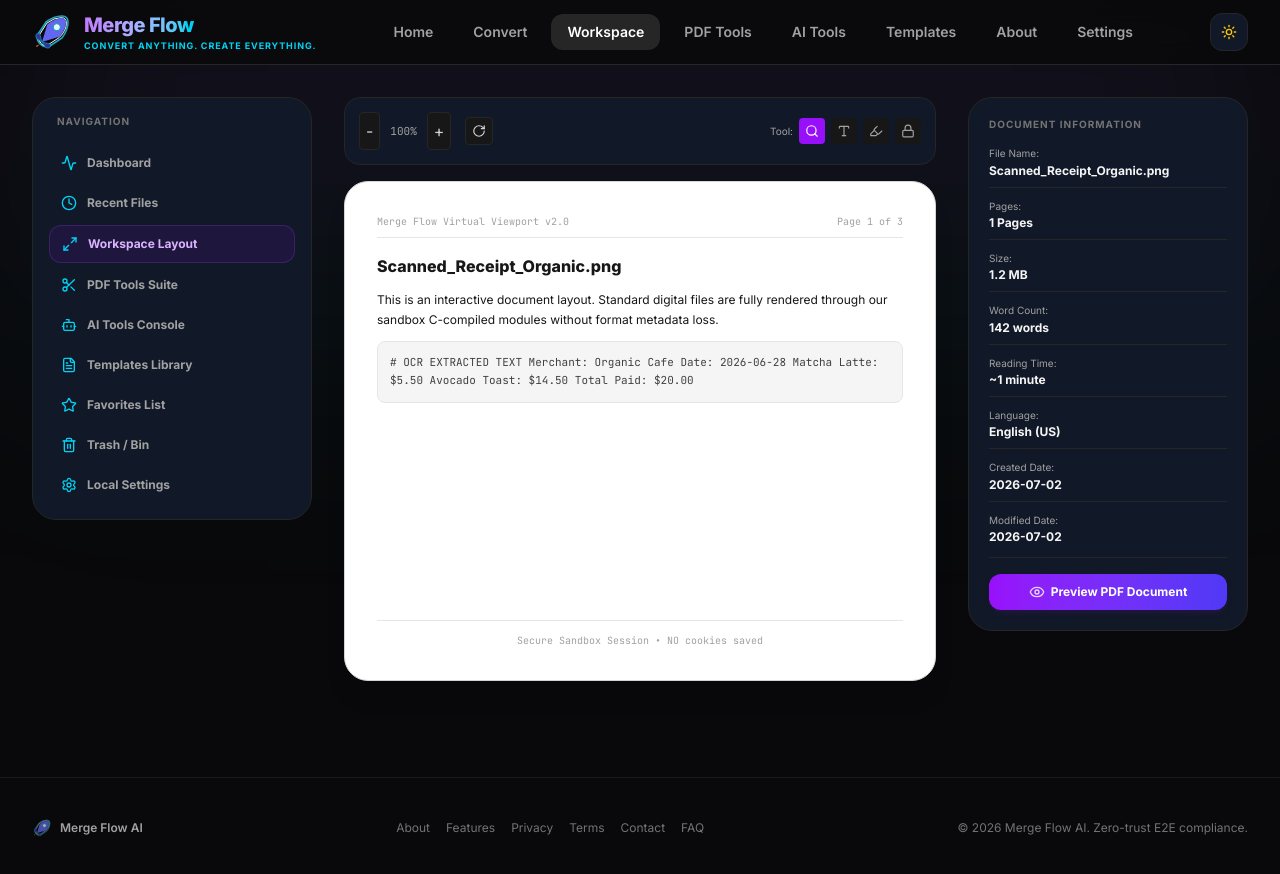
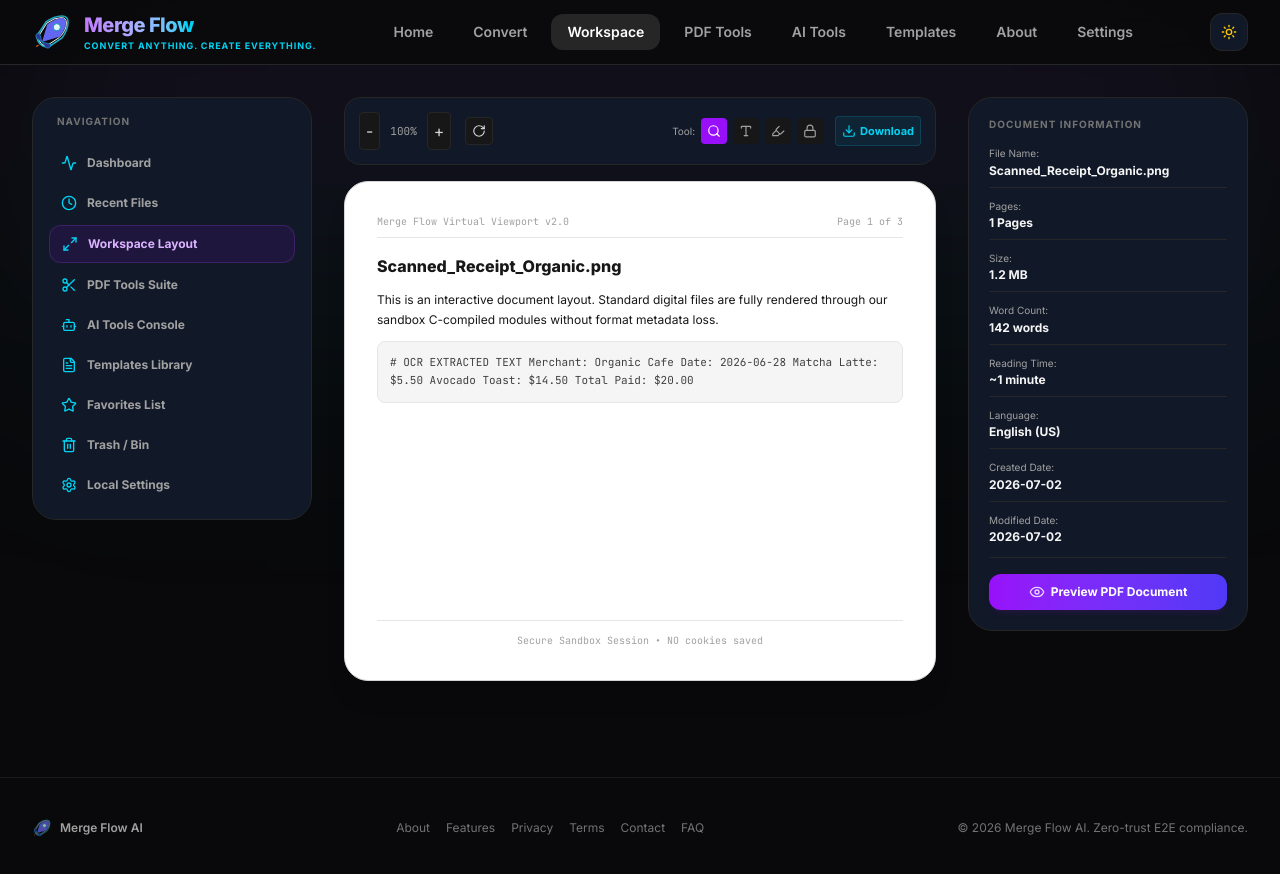
Before and after one commit to SATYAMTIWARI001/MergwFLOW-.2, a React (Vite) app: page / in a window 1280 px wide. Both pictures are taken after a click on the button "Simulate Receipt Scan". Shown: the top 874 px of the page. Built offline with nearby package versions, Linux system fonts and the light colour scheme.

Commit message:
feat: add file download functionality
Implement handleDownloadFile to allow users to export documents. The function handles both base64 encoded data and plain text content, creating a temporary URL for browser-based file downloads.

```diff
--- a/src/App.tsx
+++ b/src/App.tsx
@@ -1650,6 +1650,42 @@ Here is the precise extraction:
     }
   };
 
+  const handleDownloadFile = (file: DocumentProfile) => {
+    if (!file) return;
+    try {
+      let blob: Blob;
+      let url: string;
+
+      if (file.fileData) {
+        const matches = file.fileData.match(/^data:([A-Za-z-+\/]+);base64,(.+)$/);
+        if (matches && matches.length === 3) {
+          const binaryString = window.atob(matches[2]);
+          const bytes = new Uint8Array(binaryString.length);
+          for (let i = 0; i < binaryString.length; i++) {
+            bytes[i] = binaryString.charCodeAt(i);
+          }
+          blob = new Blob([bytes], { type: matches[1] });
+        } else {
+          blob = new Blob([file.content || file.ocrText || ""], { type: getMimeType(file.type) });
+        }
+      } else {
+        blob = new Blob([file.content || file.ocrText || ""], { type: getMimeType(file.type) });
+      }
+
+      url = URL.createObjectURL(blob);
+      const link = document.createElement("a");
+      link.href = url;
+      link.download = file.name;
+      document.body.appendChild(link);
+      link.click();
+      document.body.removeChild(link);
+      setTimeout(() => URL.revokeObjectURL(url), 100);
+    } catch (err: any) {
+      console.error("Failed to download document:", err);
+      alert(`Download failed: ${err.message || String(err)}`);
+    }
+  };
+
   return (
     <div className={`min-h-screen transition-colors duration-300 font-sans ${highContrast ? "bg-black text-white" : darkMode ? "bg-[#09090B] text-neutral-100" : "bg-neutral-50 text-neutral-900"}`}>
 
@@ -2339,6 +2375,17 @@ Here is the precise extraction:
                         </div>
                         <div className="flex gap-2">
                           <button
+                            onClick={(e) => {
+                              e.stopPropagation();
+                              handleDownloadFile(f);
+                            }}
+                            className="p-1.5 rounded hover:bg-neutral-800 text-neutral-500 hover:text-cyan-400"
+                            title="Download Document"
+                            id={`download-file-btn-${f.id}`}
+                          >
+                            <Download className="w-4 h-4" />
+                          </button>
+                          <button
                             onClick={() => handleToggleFavorite(f.id)}
                             className={`p-1.5 rounded hover:bg-neutral-800 ${f.favorite ? "text-amber-400" : "text-neutral-500"}`}
                           >
@@ -2407,6 +2454,18 @@ Here is the precise extraction:
                           <tool.icon className="w-3.5 h-3.5" />
                         </button>
                       ))}
+
+                      {activeFile && (
+                        <button
+                          onClick={() => handleDownloadFile(activeFile)}
+                          className="p-1.5 bg-cyan-600/10 hover:bg-cyan-600/20 text-cyan-400 border border-cyan-500/20 rounded hover:text-white ml-1.5 flex items-center gap-1 text-[11px] font-bold transition-all cursor-pointer"
+                          title="Download Viewed File"
+                          id="download-viewed-file-btn"
+                        >
+                          <Download className="w-3.5 h-3.5" />
+                          <span>Download</span>
+                        </button>
+                      )}
                     </div>
                   </div>
 
@@ -2726,7 +2785,7 @@ Here is the precise extraction:
                   return (
                     <div
                       key={idx}
-                      className="p-6 bg-[#111827] border border-neutral-800 hover:border-purple-500/40 rounded-3xl text-left transition-all h-44 flex flex-col justify-between group"
+                      className="p-6 bg-[#111827] border border-neutral-800 hover:border-purple-500/40 rounded-3xl text-left transition-all min-h-[176px] flex flex-col justify-between group"
                     >
                       <div className="flex items-center justify-between">
                         <div className="w-10 h-10 rounded-xl bg-neutral-900 border border-neutral-800 flex items-center justify-center group-hover:bg-purple-500/10">
@@ -2748,7 +2807,26 @@ Here is the precise extraction:
                               </span>
                             )}
                           </div>
-                          <span className="block text-[11px] text-neutral-500 mt-0.5 leading-tight">{tool.desc}</span>
+                          <div className="flex items-center justify-between mt-0.5" onClick={(e) => e.stopPropagation()}>
+                            <span className="block text-[11px] text-neutral-500 leading-tight">{tool.desc}</span>
+                            <label className="flex items-center gap-1 cursor-pointer text-[10px] text-neutral-400 hover:text-purple-300 font-medium select-none shrink-0 ml-1.5">
+                              <input
+                                type="checkbox"
+                                checked={splitPageRange === (activeFile?.category === "image" || ["jpg", "jpeg", "png", "webp"].includes(activeFile?.type.toLowerCase() || "") ? "1" : "1-3")}
+                                onChange={(e) => {
+                                  if (e.target.checked) {
+                                    const isImg = activeFile?.category === "image" || ["jpg", "jpeg", "png", "webp"].includes(activeFile?.type.toLowerCase() || "");
+                                    setSplitPageRange(isImg ? "1" : "1-3");
+                                  } else {
+                                    setSplitPageRange("");
+                                  }
+                                }}
+                                className="w-3 h-3 accent-purple-600 rounded bg-neutral-950 border-neutral-800 cursor-pointer"
+                                id="all-pages-checkbox"
+                              />
+                              <span>All Pages</span>
+                            </label>
+                          </div>
                         </div>
                         <div className="flex gap-1.5 items-center">
                           <input
```
